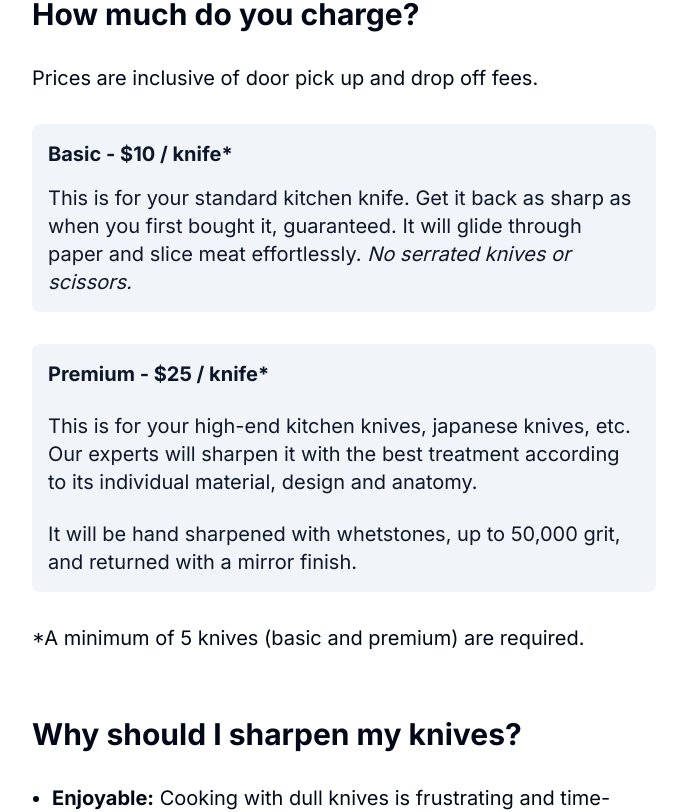
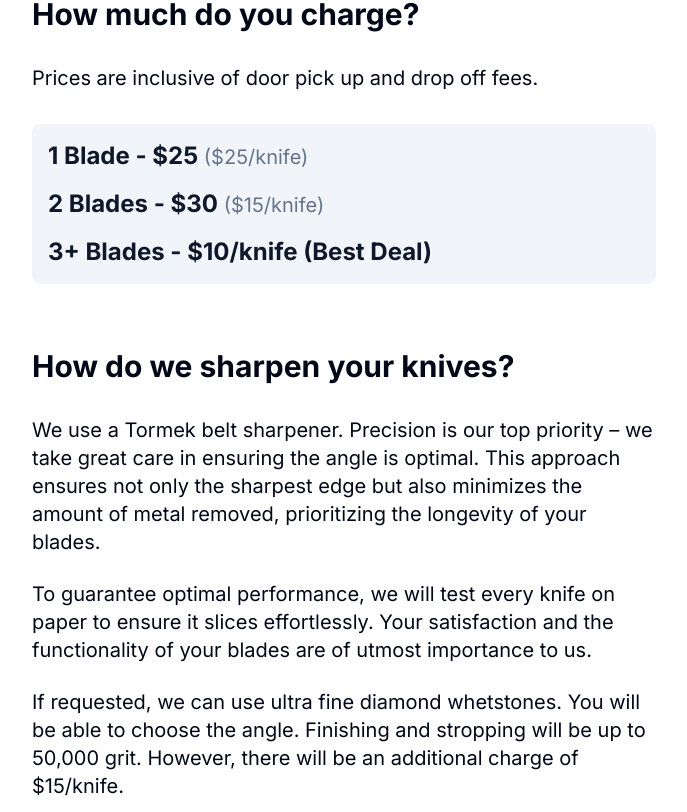
Before and after one commit to seantanyurong/sharp-knife-club, a Next.js app: page / in a window 1280 px wide. Shown: the part 1180-1992 px from the top of the page, without its empty margins (296-983 px from the left). Built offline with nearby package versions, Linux system fonts and the light colour scheme.

Commit message:
feature: update pricing

```diff
--- a/app/page.tsx
+++ b/app/page.tsx
@@ -52,7 +52,7 @@ export default function Home() {
       <div className='max-w-2xl mx-auto pt-16 pb-8 px-6'>
         <h1 className='text-5xl font-bold mb-8'>Hello!</h1>
         <p className='md:text-xl text-lg mb-8'>
-          We have picked up and sharpened over 10,000 knives for home cooks and professional chefs. Let us help you
+          Our team has picked up and sharpened over 10,000 knives for home cooks and professional chefs. Let us help you
           next!
         </p>
         <div className='mb-16 bg-accent text-accent-foreground p-4 rounded-lg'>
@@ -74,7 +74,8 @@ export default function Home() {
               bought them.
             </li>{' '}
             <li className=''>
-              <b>Enjoy:</b> We will drop them off in 7 days, and you will be slicing and dicing with a fresh edge again.
+              <b>Enjoy:</b> We will drop them off within 48 hours, and you will be slicing and dicing with a fresh edge
+              again.
             </li>{' '}
           </ul>
           <a href='https://wa.me/6580684206'>
@@ -86,14 +87,29 @@ export default function Home() {
         <div className='mb-8'>
           <p className='md:text-xl text-lg'>Prices are inclusive of door pick up and drop off fees.</p>
         </div>
-        <div className='mb-8 bg-secondary text-secondary-foreground p-4 rounded-lg'>
-          <h3 className='md:text-xl text-lg font-bold mb-4'>Basic - $10 / knife*</h3>
-          <p className='md:text-xl text-lg'>
+        <div className='mb-16 bg-secondary text-secondary-foreground p-4 rounded-lg'>
+          <h3 className='md:text-2xl text-lg font-bold mb-4'>
+            1 Blade - $25 <span className='font-normal text-xl text-muted-foreground'>($25/knife)</span>
+          </h3>
+          <h3 className='md:text-2xl text-lg font-bold mb-4'>
+            2 Blades - $30 <span className='font-normal text-xl text-muted-foreground'>($15/knife)</span>
+          </h3>
+          <h3 className='md:text-2xl text-lg font-bold'>
+            3+ Blades - $10/knife (Best Deal){' '}
+            {/* <span className='font-normal text-xl text-muted-foreground'>($10/knife)</span> */}
+          </h3>
+          {/* <h3 className='md:text-2xl text-lg font-bold mb-4'>
+            4 Blades - $30 <span className='font-normal text-xl text-muted-foreground'>($30/knife)</span>
+          </h3>
+          <h3 className='md:text-2xl text-lg font-bold'>
+            5+ Blades - $30 <span className='font-normal text-xl text-muted-foreground'>($30/knife)</span>
+          </h3> */}
+          {/* <p className='md:text-xl text-lg'>
             This is for your standard kitchen knife. Get it back as sharp as when you first bought it, guaranteed. It
             will glide through paper and slice meat effortlessly. <i>No serrated knives or scissors.</i>
-          </p>
+          </p> */}
         </div>
-        <div className='mb-8 bg-secondary text-secondary-foreground p-4 rounded-lg'>
+        {/* <div className='mb-8 bg-secondary text-secondary-foreground p-4 rounded-lg'>
           <h3 className='md:text-xl text-lg font-bold'>Premium - $25 / knife*</h3>
           <br></br>
           <p className='md:text-xl text-lg'>
@@ -104,9 +120,27 @@ export default function Home() {
           <p className='md:text-xl text-lg'>
             It will be hand sharpened with whetstones, up to 50,000 grit, and returned with a mirror finish.
           </p>
-        </div>
+        </div> */}
+        {/* <div className='mb-16'>
+          <p className='md:text-xl text-lg'>*A minimum of 2 knives (basic / premium) are required.</p>
+        </div> */}
+        <h1 className='text-3xl font-bold mb-8'>How do we sharpen your knives?</h1>
         <div className='mb-16'>
-          <p className='md:text-xl text-lg'>*A minimum of 5 knives (basic and premium) are required.</p>
+          <p className='md:text-xl text-lg'>
+            We use a Tormek belt sharpener. Precision is our top priority – we take great care in ensuring the angle is
+            optimal. This approach ensures not only the sharpest edge but also minimizes the amount of metal removed,
+            prioritizing the longevity of your blades.
+          </p>
+          <br></br>
+          <p className='md:text-xl text-lg'>
+            To guarantee optimal performance, we will test every knife on paper to ensure it slices effortlessly. Your
+            satisfaction and the functionality of your blades are of utmost importance to us.
+          </p>
+          <br></br>
+          <p className='md:text-xl text-lg'>
+            If requested, we can use ultra fine diamond whetstones. You will be able to choose the angle. Finishing and
+            stropping will be up to 50,000 grit. However, there will be an additional charge of $15/knife.
+          </p>
         </div>
         <h1 className='text-3xl font-bold mb-8'>Why should I sharpen my knives?</h1>
         <div className='mb-16'>
```
